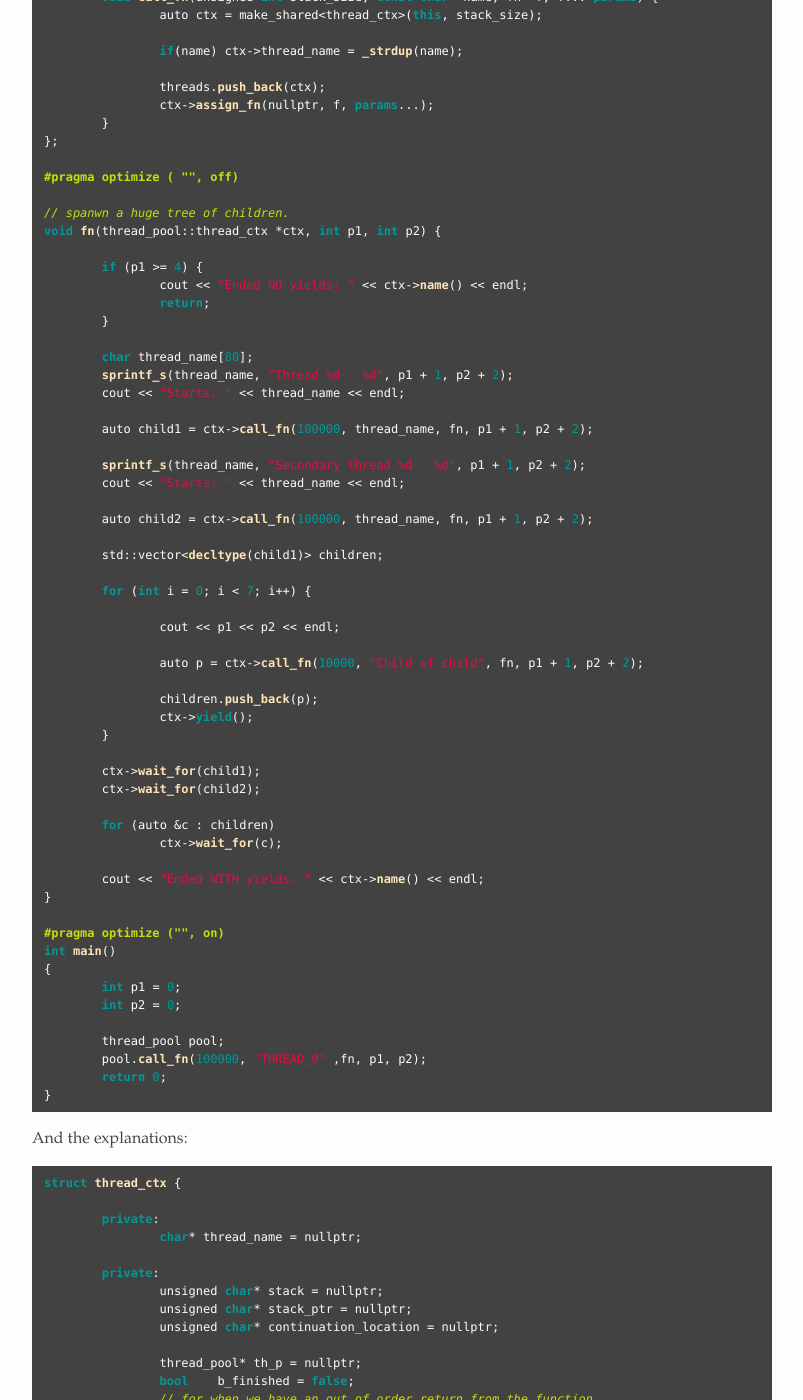
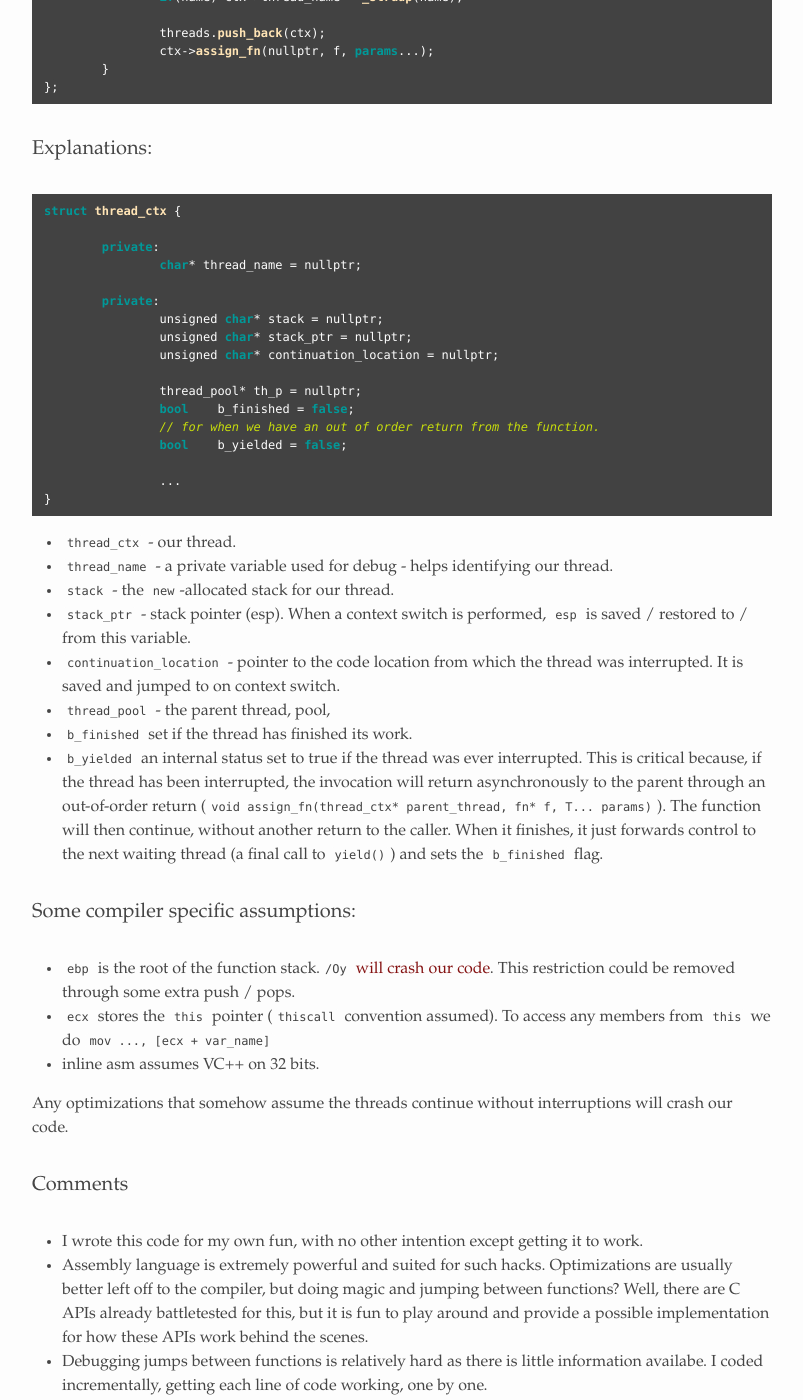
Before and after one commit to alexandrugris/my-jekyll-tech-blog, a Jekyll site: the page built from MyBlog/_posts/2017-03-09-C++-Play-GreenThreads.markdown, in a window 1280 px wide and 1400 px high, scrolled down 8093 px. Shown: the whole window, without its empty margins (238-1041 px from the left). Built offline with Jekyll 4.4.1, drawn with Linux system fonts in a browser that asks for light colours; some of the changed text lies outside the part shown.

Commit message:
Small changes

````diff
--- a/MyBlog/_posts/2017-03-05-Docker-Containers - 3.markdown
+++ b/MyBlog/_posts/2017-03-05-Docker-Containers - 3.markdown
@@ -4,7 +4,7 @@
 date:   2017-03-05 10:12:16 +0200
 categories: Web Development
 ---
-This is the third part of my personal Docker cheatsheet. The content includes: cleaning up the system, running an SQL Server Windows container and connecting to it through the SQL Server Management Studio and using volumes for storing container persistent data (in this post saving mysql databases). The last part will be dedicated to Docker Compose.
+This is the third part of my personal Docker cheatsheet. The content includes: cleaning up the system, running an SQL Server Windows container, connecting to it through the SQL Server Management Studio and using volumes for storing container persistent data (in this post saving mysql databases). The last part will be dedicated to Docker Compose.
 
 ### Cleaning up the system:
 
--- a/MyBlog/_posts/2017-03-09-C++-Play-GreenThreads.markdown
+++ b/MyBlog/_posts/2017-03-09-C++-Play-GreenThreads.markdown
@@ -5,17 +5,18 @@
 categories: Native coding
 ---
 
-In this post I will talk about [green threads](https://en.wikipedia.org/wiki/Green_threads) and give an example implementation in C++ - or, better say, in ASM. The code is highly compiler-dependant (VC++17) and fragile, thus not production-ready. It makes assumptions about stack layout and data in registers and even something as simple as turning on optimizations will most likely crash it. But it was a fun programming exercise for a concept often found in asynchronous libraries or implemented directly in language constructs. Interesting links: [Fibers](https://en.wikipedia.org/wiki/Fiber_%28computer_science%29), [Coroutines](https://en.wikipedia.org/wiki/Coroutine), [Set Context](https://en.wikipedia.org/wiki/Setcontext), [Actors](https://en.wikipedia.org/wiki/Actor_model), [Cooperative multitasking](https://en.wikipedia.org/wiki/Cooperative_multitasking)
+In this post I will write about [green threads](https://en.wikipedia.org/wiki/Green_threads) and provide a sample implementation in C++ - or, better say, in C++ mixed with assembly language. The code is highly compiler-dependant (VC++17) and fragile, thus not production-ready. It makes assumptions about stack layout and data in registers and even something as simple as turning on optimizations will most likely crash it. But it was a fun programming exercise for a concept often implemented in asynchronous libraries or found in some programming language constructs. Interesting links: [Fibers](https://en.wikipedia.org/wiki/Fiber_%28computer_science%29), [Coroutines](https://en.wikipedia.org/wiki/Coroutine), [Set Context](https://en.wikipedia.org/wiki/Setcontext), [Actors](https://en.wikipedia.org/wiki/Actor_model), [Cooperative multitasking](https://en.wikipedia.org/wiki/Cooperative_multitasking)
 
 ### The problem
 
 You have N CPUs and M threads, where M >> N  - the case for actors, for instance. You know that these M threads will most likely interact with each other (either passing messages or synchronizing on some primitive). You might also have I/O and you want to keep the program flow simple and not pollute it with lots of callbacks - synchronous I/O code is clearly much simpler to read than async I/O, but also more heavy on the OS. These problems are suitable for considering a cooperative scheduling approach.
 
+![vs_run]({{site.ur}}/assets/green_threads_1.png)
+
 ### The API and the test scenario
 
 For this demo I will only implement `wait-for` (waiting for a thread to finish) and `yield` (give control to the next thread). Any other operations would only make the code more complex to read but not add much clarity into the concepts. Here is my test bed:
 
-![vs_run]({{site.ur}}/assets/green_threads_1.png)
 
 ```csharp
 void fn(thread_pool::thread_ctx *ctx, int p1, int p2) {
@@ -57,7 +58,6 @@
 	cout << "Ended WITH yields: " << ctx->name() << endl;
 }
 
-#pragma optimize ("", on)
 int main()
 {
 	int p1 = 0;
@@ -67,12 +67,11 @@
 	pool.call_fn(100000, "THREAD_0" ,fn, p1, p2);
 	return 0;
 }
-
 ```
 
-In main I simply call on the main thread, which I name "THREAD_0" a procedure, `fn`, defined above. This is (and should be) a synchronous call. `fn` should wait for all spawned threads to be finished. Note: when I say "thread", I mean a "green thread". All my threads share the same OS thread. In this sample there is no OS multithreading involved. From the OS perspective, the application is single threaded.
+In `main` I simply call on the main thread, which I named "THREAD_0", a procedure, `fn`, defined above. This is (and should be) a synchronous call. `fn` should wait for all spawned threads to be finished. Note: when I say "thread", I mean a "green thread". All my threads share the same OS thread. In this sample there is no OS multithreading involved. From the OS perspective the application is single threaded.
 
-The `fn` function spawns recursively many other child-threads which are waited for at the end of the function. Context switching happens when control reaches the `ctx->yield()` call. `ctx` is our current thread (in code called `thread_context`). If control does not reach a `ctx->yield()`, the function is simply executed on the stack of the caller, synchronously, like a normal function. When control reaches `ctx->yield()` the function will be put on hold and the rest of the threads will be executed. On the spawning thread, the function seems to return asynchronously. The result is a `thread_ctx` object which can be queried for thread completion or waited for. When a thread is spawned, parameters can be sent to it like to any other function, on the stack - the implementation is based on a variadic template. In our case I send two `ints`.
+The `fn` function spawns recursively many other child-threads which are waited for at the end of the function. Context switching happens when control reaches the `ctx->yield()` call. `ctx` is our current thread (an instance of the `thread_context` class). If control does not reach a `ctx->yield()`, the function is simply executed on the stack of the caller, synchronously, like a normal function. When control reaches `ctx->yield()` the function will be put on hold and the rest of the threads will be executed. On the spawning thread, control is given back to the caller, asynchronously, not waiting for the new thread to finish. The result is a `thread_ctx` object which can be queried for work completion or waited for. When a thread is spawned, parameters can be sent to it like to any other function, on the stack - the implementation is based on a variadic template. In our case I send two `ints`.
 
 ### Api description:
 
@@ -168,7 +167,8 @@
 
 			auto next_ptr = next.get();
 
-			// cout << "Yield: From " << this->thread_name << " To " << next_ptr->thread_name << endl;
+			// cout << "Yield: From " << this->thread_name << " To "
+			// << next_ptr->thread_name << endl;
 
 			// save the jump location for this thread
 			__asm {
@@ -275,7 +275,6 @@
 				f(this, params...);
 
 				__asm {
-
 					pop ecx; // this is in ecx
 					mov eax, [ecx + b_yielded];
 					and al, 1
@@ -336,7 +335,6 @@
 		}
 	};
 
-
 private:
 	std::vector<shared_ptr<thread_ctx>> threads;
 
@@ -378,62 +376,9 @@
 		ctx->assign_fn(nullptr, f, params...);
 	}
 };
-
-#pragma optimize ( "", off)
-
-// spanwn a huge tree of children.
-void fn(thread_pool::thread_ctx *ctx, int p1, int p2) {
-
-	if (p1 >= 4) {
-		cout << "Ended NO yields: " << ctx->name() << endl;
-		return;
-	}
-
-	char thread_name[80];
-	sprintf_s(thread_name, "Thread %d - %d", p1 + 1, p2 + 2);
-	cout << "Starts: " << thread_name << endl;
-
-	auto child1 = ctx->call_fn(100000, thread_name, fn, p1 + 1, p2 + 2);
-
-	sprintf_s(thread_name, "Secondary thread %d - %d", p1 + 1, p2 + 2);
-	cout << "Starts: " << thread_name << endl;
-
-	auto child2 = ctx->call_fn(100000, thread_name, fn, p1 + 1, p2 + 2);
-
-	std::vector<decltype(child1)> children;
-
-	for (int i = 0; i < 7; i++) {
-
-		cout << p1 << p2 << endl;
-
-		auto p = ctx->call_fn(10000, "Child of child", fn, p1 + 1, p2 + 2);
-
-		children.push_back(p);
-		ctx->yield();
-	}
-
-	ctx->wait_for(child1);
-	ctx->wait_for(child2);
-
-	for (auto &c : children)
-		ctx->wait_for(c);
-
-	cout << "Ended WITH yields: " << ctx->name() << endl;
-}
-
-#pragma optimize ("", on)
-int main()
-{
-	int p1 = 0;
-	int p2 = 0;
-
-	thread_pool pool;
-	pool.call_fn(100000, "THREAD_0" ,fn, p1, p2);
-	return 0;
-}
 ```
 
-And the explanations:
+### Explanations:
 
 ```csharp
 struct thread_ctx {
@@ -456,24 +401,24 @@
 ```
 
  - `thread_ctx` - our thread.
- - `thread_name` - a private variable used for DEBUG - helps identifying our thread.
+ - `thread_name` - a private variable used for debug - helps identifying our thread.
  - `stack` - the `new`-allocated stack for our thread.
- - `stack_ptr` - stack pointer (esp). When a context switch is performed, esp is saved / restored to / from this variable.
+ - `stack_ptr` - stack pointer (esp). When a context switch is performed, `esp` is saved / restored to / from this variable.
  - `continuation_location` - pointer to the code location from which the thread was interrupted. It is saved and jumped to on context switch.
  - `thread_pool` - the parent thread, pool,
  - `b_finished` set if the thread has finished its work.
- - `b_yielded` an internal status set to true if the thread was ever interrupted. This is critical because, if the thread has been interrupted, the invocation will return asynchronously to the parent through an out-of-order return (`void assign_fn(thread_ctx* parent_thread, fn* f, T... params)`.
+ - `b_yielded` an internal status set to true if the thread was ever interrupted. This is critical because, if the thread has been interrupted, the invocation will return asynchronously to the parent through an out-of-order return (`void assign_fn(thread_ctx* parent_thread, fn* f, T... params)`). The function will then continue, without another return to the caller. When it finishes, it just forwards control to the next waiting thread (a final call to `yield()`) and sets the `b_finished` flag.
 
- ### Some compiler specific assumptions:
+### Some compiler specific assumptions:
 
- - `ebp` is the root of the function stack ([/Oy will crash our code]https://msdn.microsoft.com/en-us/library/2kxx5t2c.aspx). This restriction can be removed through some extra push / pops but would only complicate the demo.
- - `ecx` stores the `this` pointer (`thiscall` convention assumed). To access any members from `this` we do `mov ..., [ecx + var_name]
+ - `ebp` is the root of the function stack.[`/Oy` will crash our code](https://msdn.microsoft.com/en-us/library/2kxx5t2c.aspx). This restriction could be removed through some extra push / pops.
+ - `ecx` stores the `this` pointer (`thiscall` convention assumed). To access any members from `this` we do `mov ..., [ecx + var_name]`
  - inline asm assumes VC++ on 32 bits.
 
  Any optimizations that somehow assume the threads continue without interruptions will crash our code.
 
- ### Comments
+### Comments
 
- - I wrote this code for my own fun, with no intention except getting it to work.
- - Assembly language is extremely powerful and suited for such hacks. Optimizations are usually better left off to the compiler, but doing magic and jumping between functions? Well, there are C APIs already battletested for this, but how do these APIs work?
+ - I wrote this code for my own fun, with no other intention except getting it to work.
+ - Assembly language is extremely powerful and suited for such hacks. Optimizations are usually better left off to the compiler, but doing magic and jumping between functions? Well, there are C APIs already battletested for this, but it is fun to play around and provide a possible implementation for how these APIs work behind the scenes.
  - Debugging jumps between functions is relatively hard as there is little information availabe. I coded incrementally, getting each line of code working, one by one.
````
